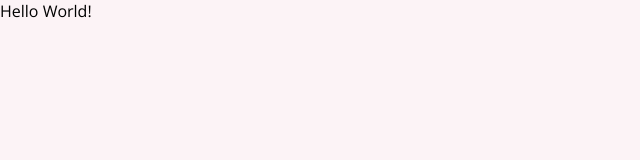
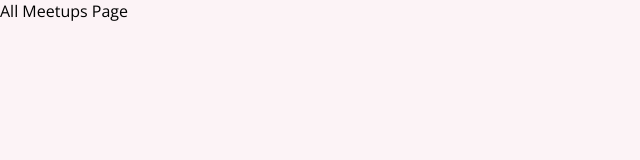
Before and after one commit to BennySLV/react-meetup-app, a React (Create React App) app: page / in a window 1280 px wide. Shown: the top 160 px of the page, without its empty margins (0-640 px from the left). Built offline with nearby package versions, Linux system fonts and the light colour scheme.

Commit message:
Added basic routing functionality for the overall application.

```diff
--- a/src/App.js
+++ b/src/App.js
@@ -1,5 +1,24 @@
+import { Route, Switch } from "react-router-dom";
+import AllMeetupsPage from "./pages/AllMeetups";
+import NewMeetupPage from "./pages/NewMeetup";
+import FavouritesPage from "./pages/Favourites";
+
 function App() {
-	return <div>Hello World!</div>;
+	return (
+		<div>
+			<Switch>
+				<Route path="/" exact>
+					<AllMeetupsPage />
+				</Route>
+				<Route path="/new-meetup">
+					<NewMeetupPage />
+				</Route>
+				<Route path="/favourites">
+					<FavouritesPage />
+				</Route>
+			</Switch>
+		</div>
+	);
 }
 
 export default App;
```
